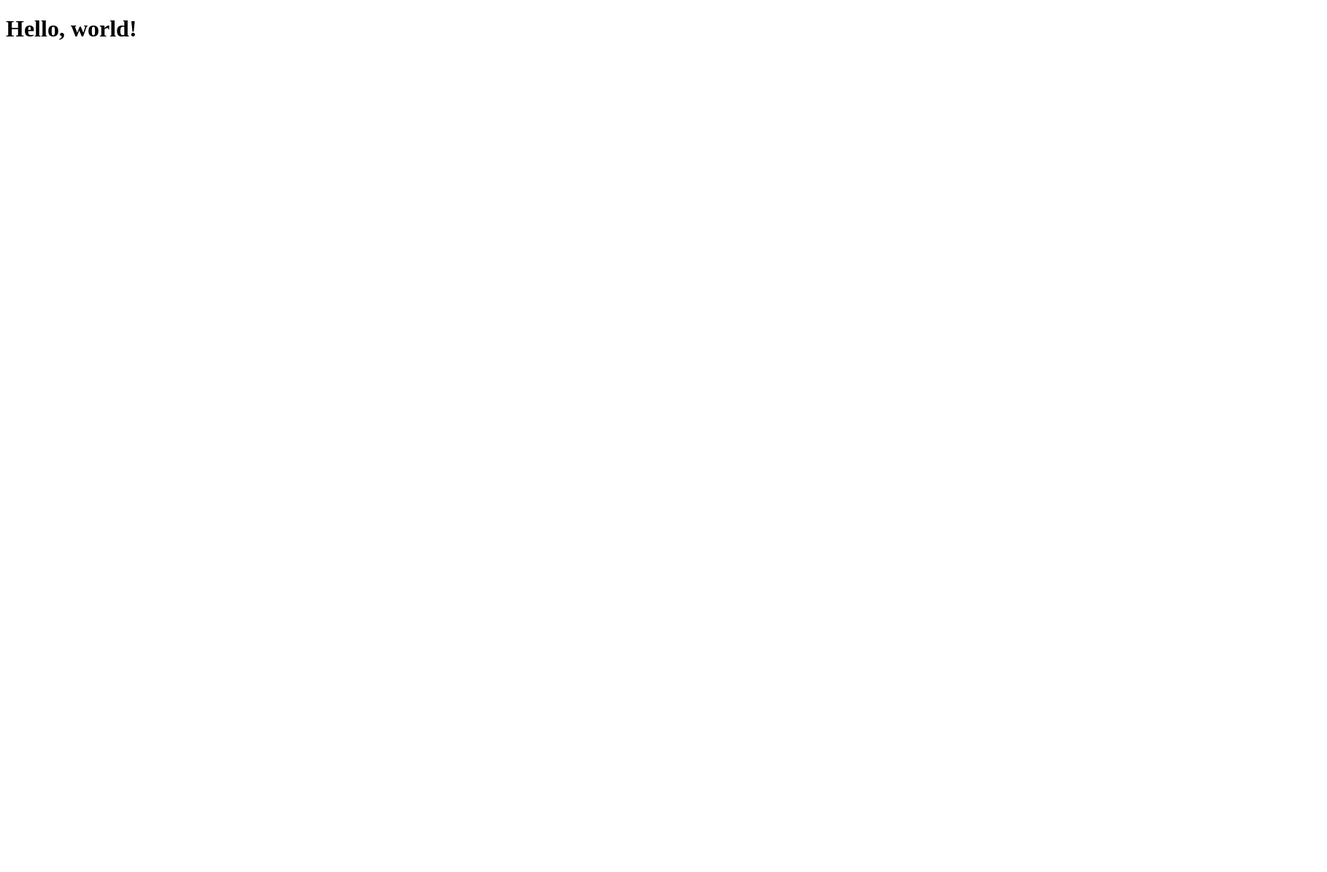
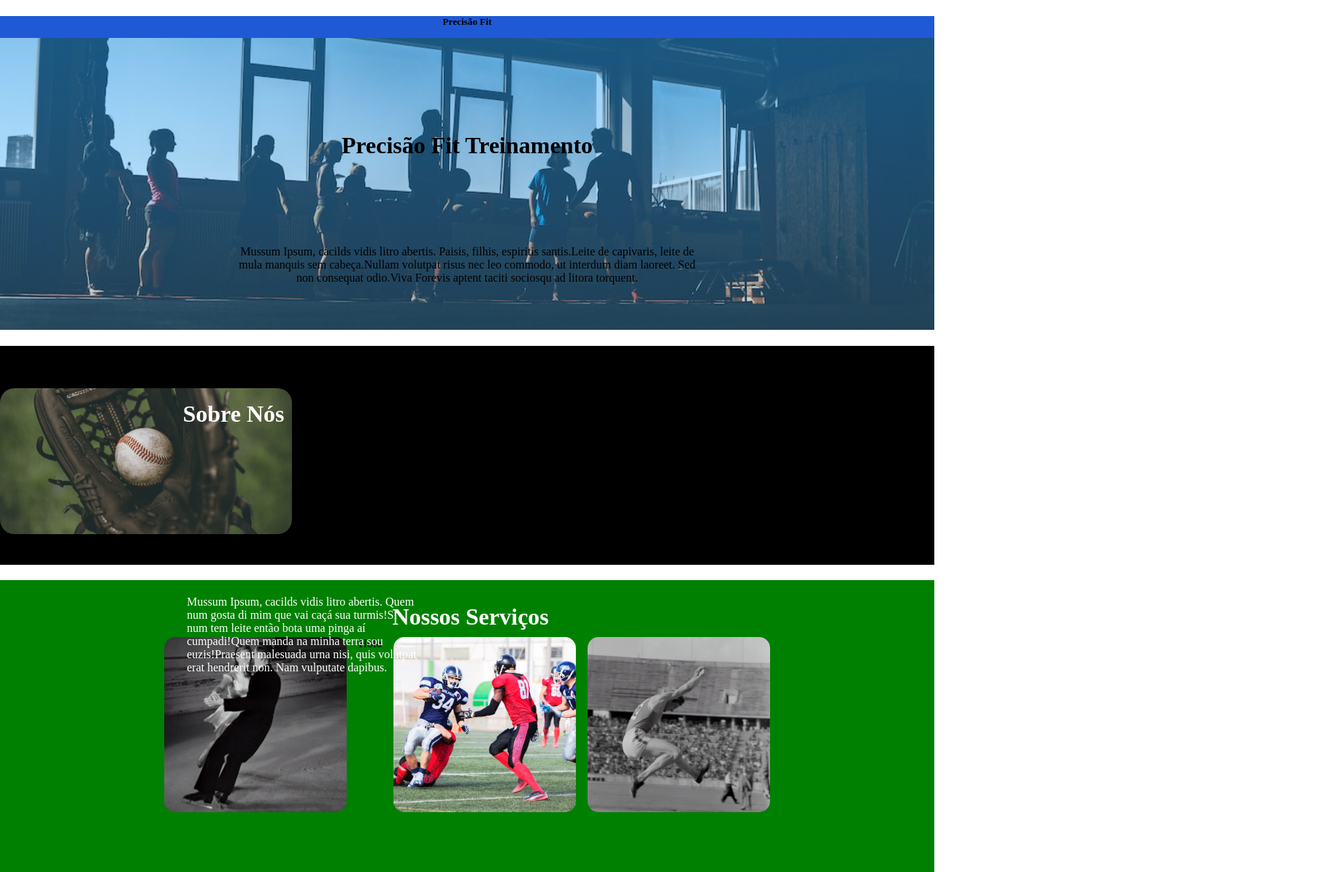
Before and after one commit to Ohayogui/freeCodeCamp, a plain HTML site: page precisaofit/index.html in a window 1280 px wide. Shown: the whole page at 73% size, 1818 px wide, since content can reach past the window. Before the commit the page ends 800 px from the top, so only its background shows below. Drawn offline with Linux system fonts and the light colour scheme.

Commit message:
Inicio de layout precisao

```diff
--- a/precisaofit/assets/css/styles.css
+++ b/precisaofit/assets/css/styles.css
@@ -0,0 +1,112 @@
+body{
+    margin: 0 0;
+
+}
+.cabecalho {
+    background-color: rgb(32, 89, 214);
+    height: 30px;
+    text-align: center;
+}
+
+.inicial {
+    background-image: linear-gradient(rgba(0, 150, 255, 0.4),rgba(0, 150, 255, 0.2)), url("../images/academia.jpeg");
+    height: 400px;
+    background-repeat: no-repeat;
+    background-size: 100%;
+    background-position: center;
+}
+
+.sobre-nos {
+    background-color: black;
+    color: white;
+    background-size: 100%;
+    background-position: center;
+    height: 300px;
+}
+
+.nossos-servicos {
+    background-color: green;
+    background-size: 100%;
+    height: 400px;
+}
+
+/* Sessão de texto */
+.text1 {
+    text-align: center;
+    color: black;
+    border: 100px 100px;
+    position: absolute;
+    top: 20%;
+    bottom: 20%;
+    left: 25%;
+    right: 25%;
+}
+
+.text2 {
+    text-align: center;
+    color: black;
+    border: 100px 100px;
+    position: absolute;
+    top: 40%;
+    left: 25%;
+    right: 25%;
+}
+
+.sn1 {
+    text-align: center;
+    color: white;
+    position: relative;
+    border: 100px 100px;
+    top: 25%;
+    left: -25%;
+    right: 40%;
+}
+
+.sn2 {
+    text-align: left;
+    color: white;
+    position: absolute;
+    border: 100px 100px;
+    top: 100%;
+    left: 20%;
+    right: 55%;
+}
+
+.ns{
+    color: white;
+    border: 100px 100px;
+    position: relative;
+    right: 50%;
+    left: 42%;
+    top: 8%;
+}
+
+/* Imagens */
+.luva {
+    width: 100%;
+    max-width: 400px;
+    height: 200px;
+    object-fit: cover;
+    border-radius: 20px;
+    margin: auto;
+}
+
+.galeria {
+    display: flex;
+    flex-direction: row;
+    flex-wrap: wrap;
+    justify-content: center;
+    gap: 16px;
+    max-width: 1200px;
+    margin: 0 auto;
+    padding: 20px 10px;
+}
+
+.galeria img {
+    width: 100%;
+    max-width: 250px;
+    height: 240px;
+    max-height: 300px;
+    border-radius: 15px;
+    object-fit:cover;
+  }
--- a/precisaofit/index.html
+++ b/precisaofit/index.html
@@ -2,13 +2,57 @@
 <html lang="pt-BR">
 <head>
     <meta charset="UTF-8" />
-    <title>Hello, world!</title>
+    <title>Precisão Fit</title>
     <meta name="viewport" content="width=device-width,initial-scale=1" />
     <meta name="description" content="" />
     <link rel="icon" href="favicon.png">
     <link rel="stylesheet" href="assets/css/styles.css">
 </head>
 <body>
-<h1>Hello, world!</h1>
+    <div class="cabecalho">
+        <h5>Precisão Fit</h5>
+    </div>
+
+    <div class="inicial">
+        <h1 class="text1">Precisão Fit Treinamento</h1>
+        <p class="text2">Mussum Ipsum, cacilds vidis litro abertis. Paisis, filhis, espiritis santis.Leite de capivaris, leite de mula manquis sem cabeça.Nullam volutpat risus nec leo commodo, ut interdum diam laoreet. Sed non consequat odio.Viva Forevis aptent taciti sociosqu ad litora torquent.</p>
+    </div>
+
+    <div class="sobre-nos">
+        <h1 class="sn1">Sobre Nós</h1>
+        <p class="sn2">Mussum Ipsum, cacilds vidis litro abertis. Quem num gosta di mim que vai caçá sua turmis!Si num tem leite então bota uma pinga aí cumpadi!Quem manda na minha terra sou euzis!Praesent malesuada urna nisi, quis volutpat erat hendrerit non. Nam vulputate dapibus. </p>
+        <img class="luva" src="/precisaofit/assets/images/luva-beisebol.jpeg">
+    </div>
+
+    <div class="nossos-servicos">
+        <h1 class="ns">Nossos Serviços</h1>
+        <div class="galeria">
+        <img src="/precisaofit/assets/images/patinadores.jpeg">
+        <figcaption>Hola</figcaption>
+        <img src="/precisaofit/assets/images/football.jpeg">
+        <img src="/precisaofit/assets/images/atleta.jpeg">
+    </div>
+        </div>
+    </div>
+
+    <div class="comentario">
+
+    </div>
+
+    <div class="img-comentario">
+
+    </div>
+
+    <div class="sete">
+
+    </div>
+
+    <div class="localizacao">
+
+    </div>
+
+    <div class="rodape">
+
+    </div>
 </body>
 </html>
```
